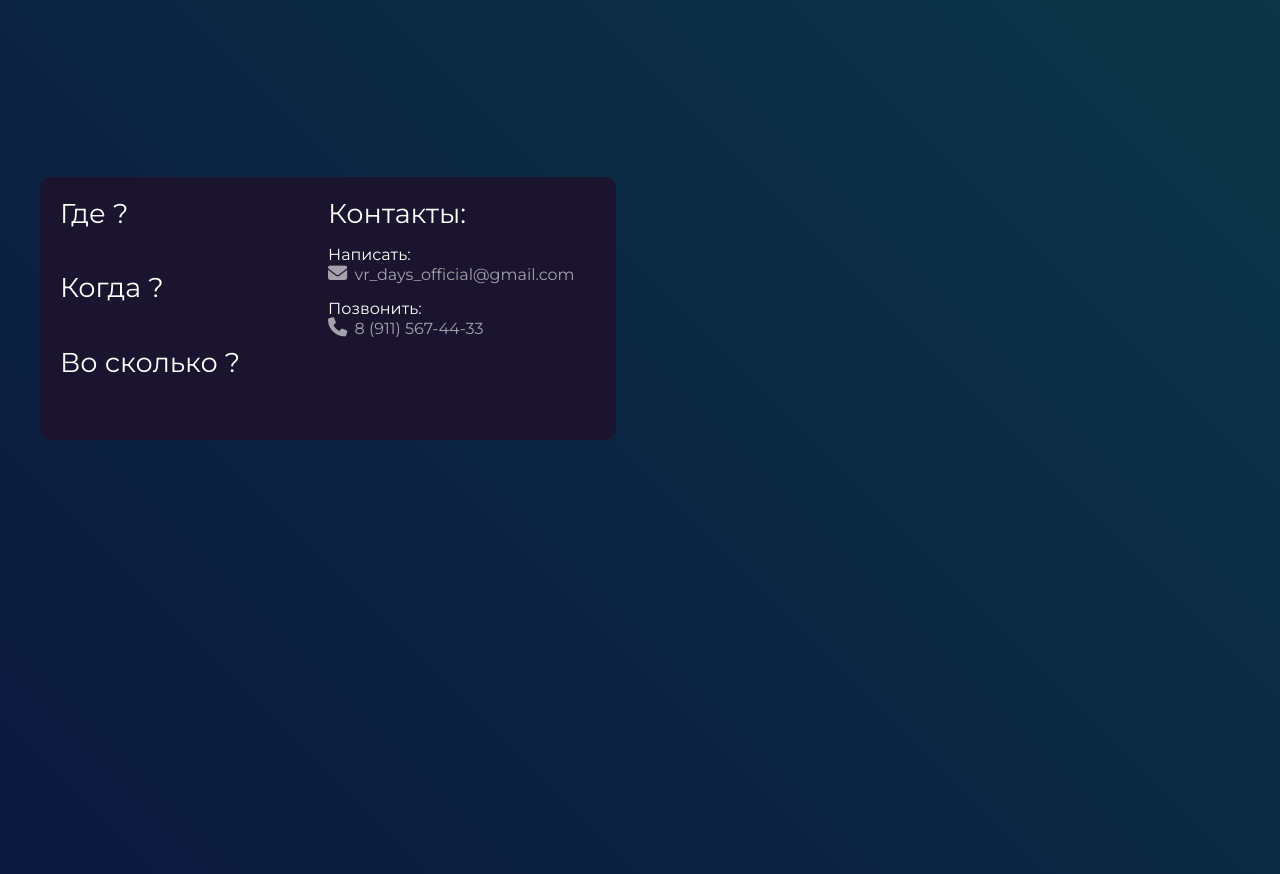
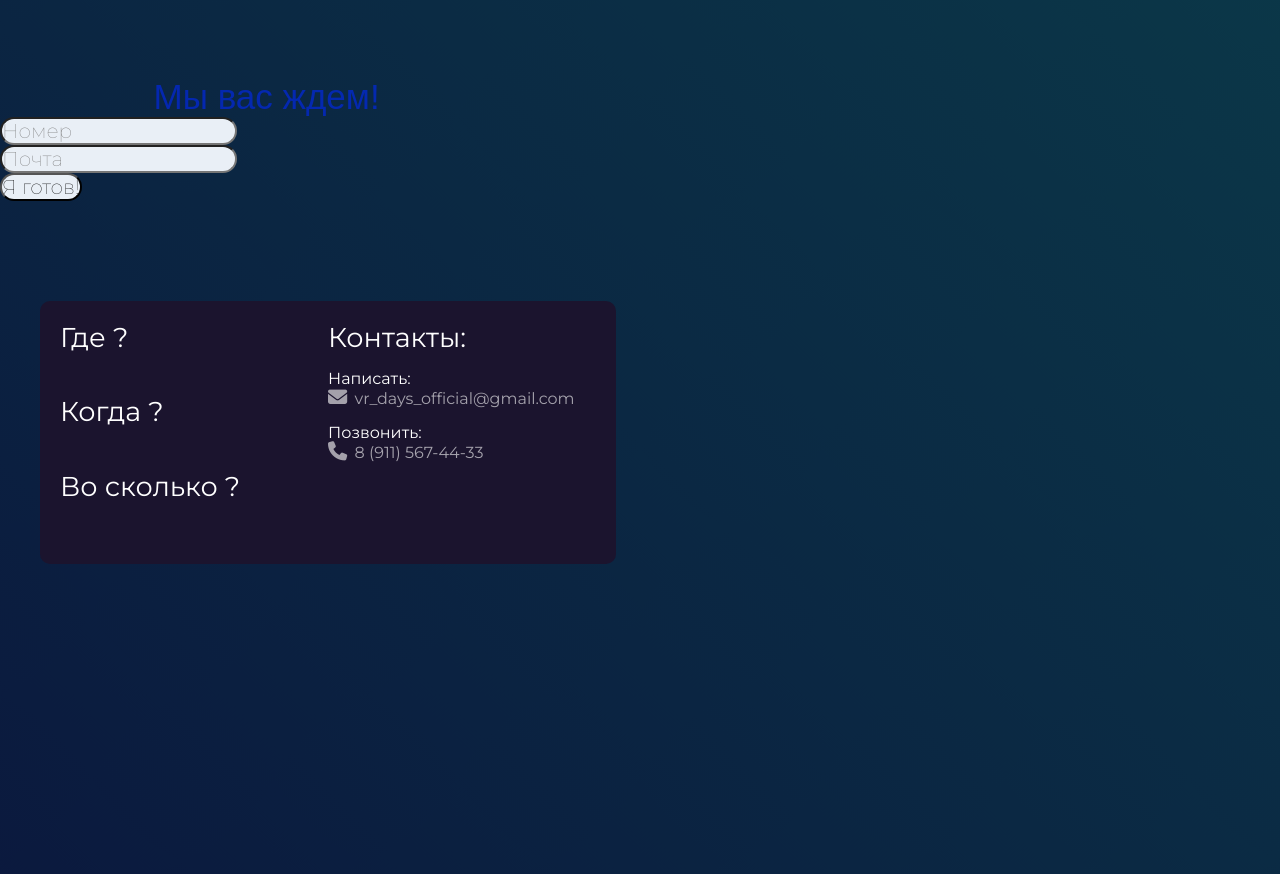
Before and after one commit to Flax291/sait, a plain HTML site: page index.html in a window 1280 px wide. Shown: the part 2208-3082 px from the top of the page. Drawn offline with Linux system fonts and the light colour scheme.

Commit message:
shamanil s boxami

```diff
--- a/index.html
+++ b/index.html
@@ -145,6 +145,19 @@
             </div>
         </div>
     </div>
+    <div class="request-block">
+       <div class="request-info-block" id="request-info">
+           <h1>Мы вас ждем!</h1>
+           <div class="field">
+               <input type="text" id="number" placeholder="Номер">
+               <input type="email"  id="email" placeholder="Почта">
+
+           </div>
+           <div class="button">
+                <input type="submit" class="btn" value="Я готов!">
+           </div>
+       </div>
+    </div>
 
     <div class="map-block">
         <div class="map-info-block" id="map-contacts">
--- a/style.css
+++ b/style.css
@@ -592,3 +592,34 @@ a {
         opacity: 0.5;
     }
 }
+.request-block{
+    border: #E9EFF6;
+
+    margin-right: auto;
+    margin-left: auto;
+    border-radius: 10px;
+    overflow: hidden;
+
+
+}
+.request-block input{
+    display: flex;
+    flex-direction: column;
+    position: center;
+
+    font-weight: 100;
+    font-size: 20px;
+    background: #E9EFF6;
+    border-radius: 20px;
+
+}
+.button{
+
+}
+.request-block h1 {
+    padding-left: 12%;
+    font-family: sans-serif;
+    font-weight: 500;
+    font-size: 35px;
+    color: rgba(0, 41, 246, 0.61);
+}
```
